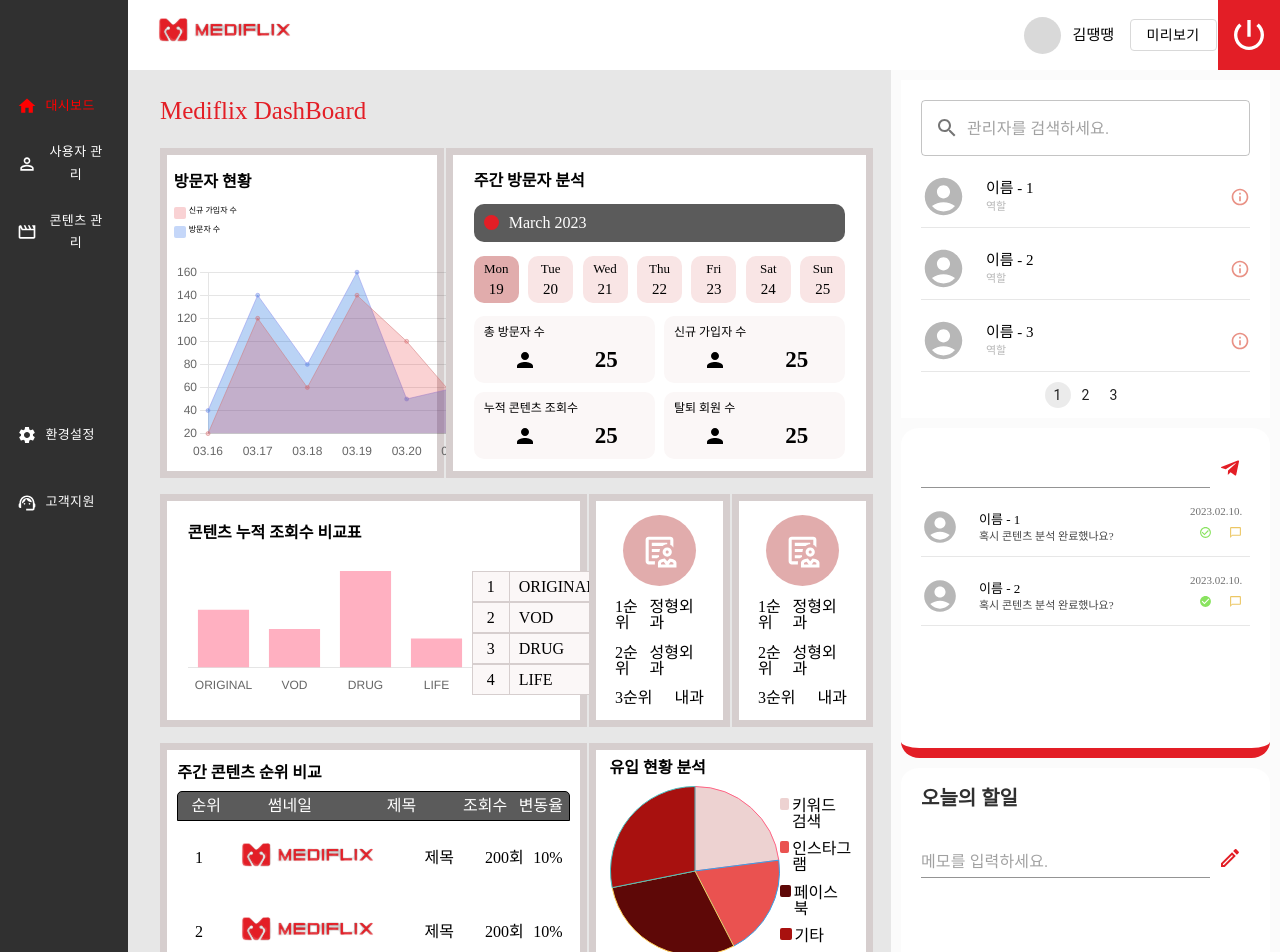
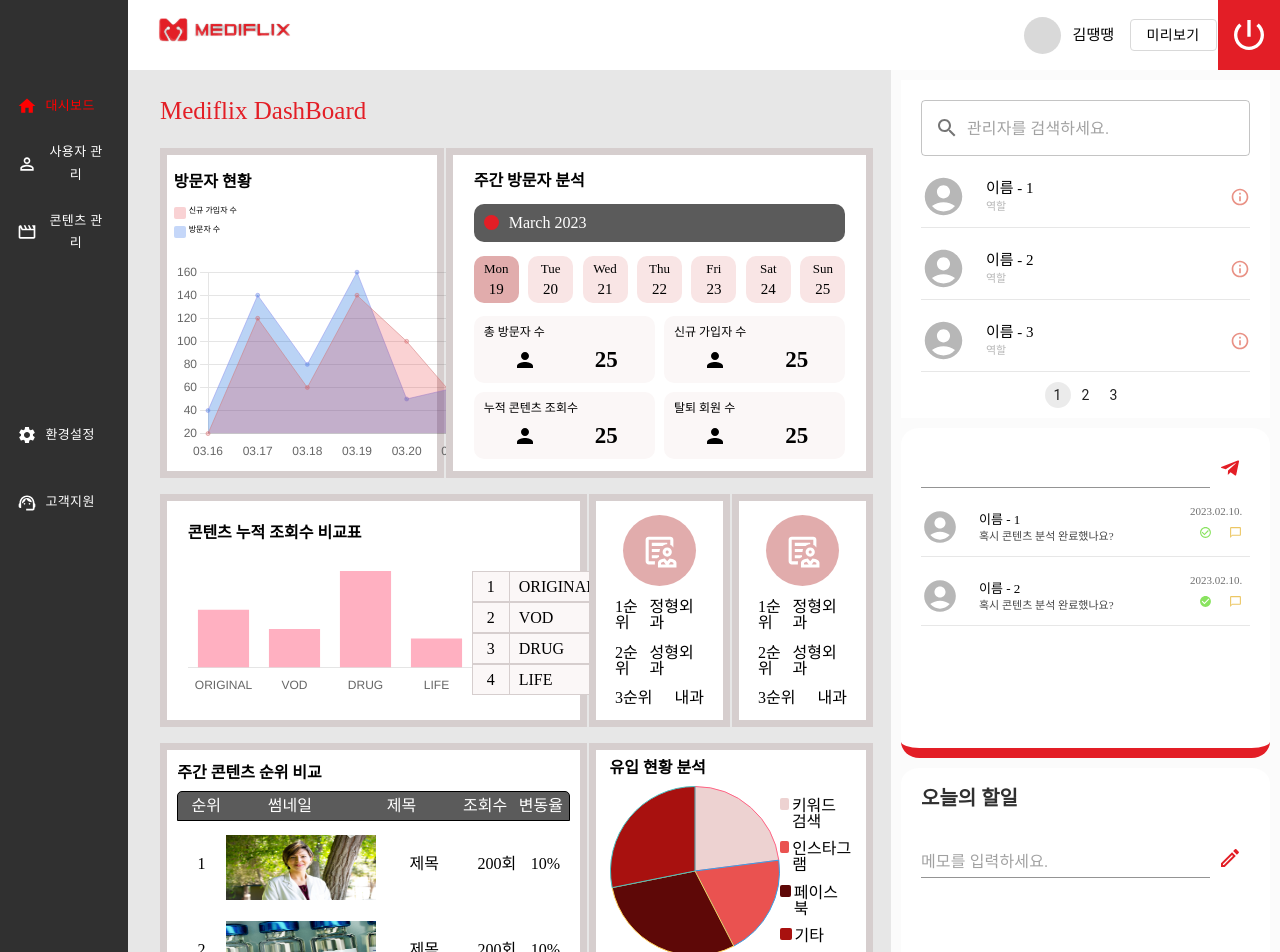
Before and after one commit to MEDIFLIX/ST_FE, a React (Create React App) app in the folder st_fe/: page /main in a window 1280 px wide. Shown: the top 952 px of the page. Built offline with nearby package versions, Linux system fonts and the light colour scheme; a web font is replaced by a local one.

Commit message:
feat : ContentList 이미지 변경

```diff
--- a/st_fe/src/pages/MainPage/components/ContentList.tsx
+++ b/st_fe/src/pages/MainPage/components/ContentList.tsx
@@ -76,12 +76,16 @@ const ContentBox = styled.div`
   div:nth-child(5) {
     flex: 1;
   }
+  .contentList_imgBox {
+    width: 150px;
+    height: 65px;
+  }
 `;
 
 const ContentList = () => {
   const data = [
-    { prior: 1, img: 'img', title: '제목', number: '200회', diffRate: '10%' },
-    { prior: 2, img: 'img', title: '제목', number: '200회', diffRate: '10%' },
+    { prior: 1, img: '/img/content1.jpg', title: '제목', number: '200회', diffRate: '10%' },
+    { prior: 2, img: '/img/content2.jpg', title: '제목', number: '200회', diffRate: '10%' },
   ];
 
   return (
@@ -98,8 +102,8 @@ const ContentList = () => {
         {data.map(({ prior, img, title, number, diffRate }) => (
           <ContentBox>
             <div>{prior}</div>
-            <div>
-              <img src="/img/logo.svg" alt="img" />
+            <div className="contentList_imgBox">
+              <img src={img} alt="img" />
             </div>
             <div>{title}</div>
             <div>{number}</div>
```
Also changed, not shown: st_fe/public/img/content1.jpg (added), st_fe/public/img/content2.jpg (added).
